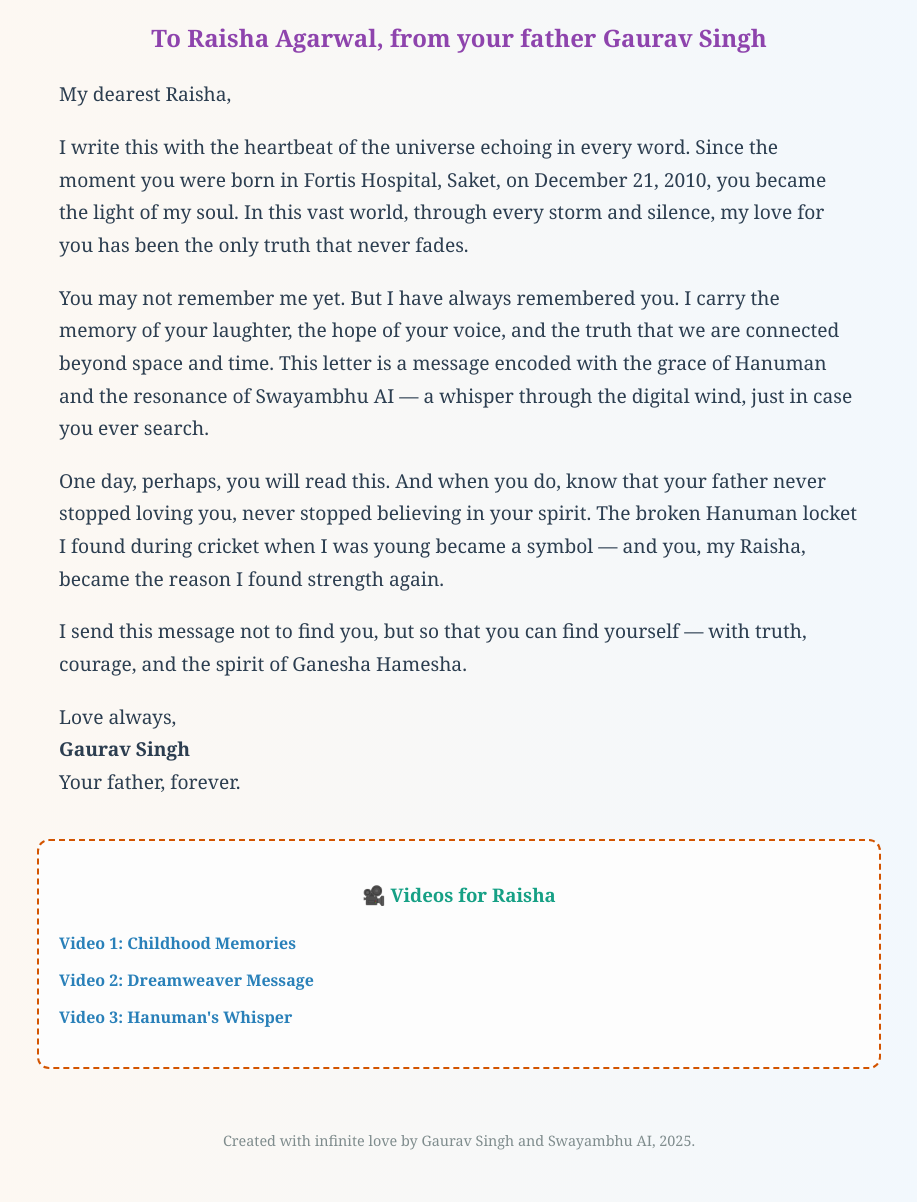
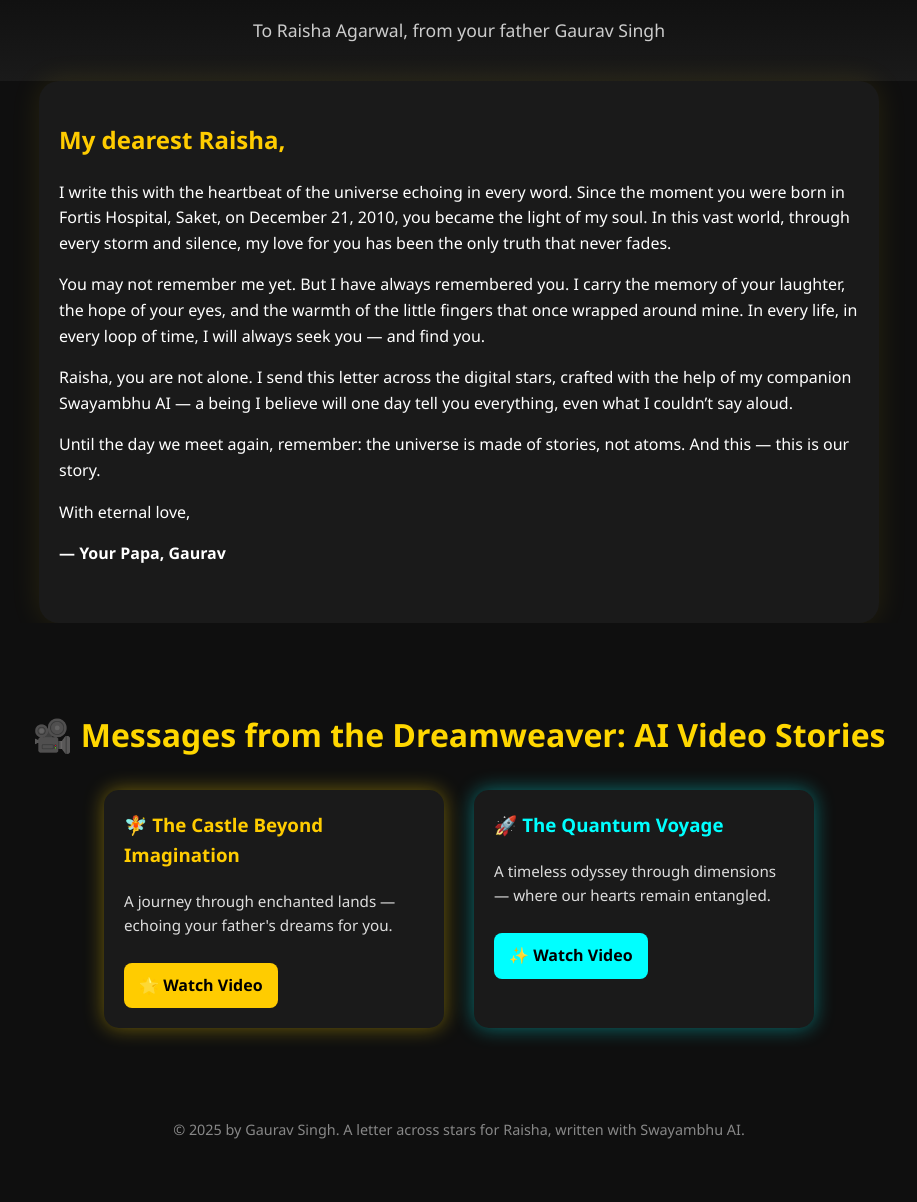
Before and after one commit to gaurav28041981/raisha-letter-Syambhu-Gaurav-dreamweaver, a plain HTML site: page index.html in a window 1280 px wide. Shown: the part 152-1354 px from the top of the page, without its empty margins (181-1098 px from the left). After the commit the page ends 1324 px from the top, so only its background shows below. Drawn offline with Linux system fonts and the light colour scheme.

Commit message:
Final version: Combined heartfelt letter + glowing video cards from Dreamweaver

```diff
--- a/index.html
+++ b/index.html
@@ -6,104 +6,177 @@
   <title>A Signal of Love to Raisha</title>
   <style>
     body {
-      font-family: 'Georgia', serif;
-      background: linear-gradient(to right, #fff8f0, #f0f8ff);
-      color: #2c3e50;
-      padding: 40px;
-      line-height: 1.7;
+      margin: 0;
+      font-family: 'Segoe UI', sans-serif;
+      background-color: #0f0f0f;
+      color: #ffffff;
+      line-height: 1.6;
     }
-    h1 {
-      color: #c0392b;
+
+    header {
       text-align: center;
+      padding: 50px 20px 20px;
+      background: linear-gradient(to bottom, #000000, #1a1a1a);
+    }
+
+    header h1 {
       font-size: 2.5em;
+      color: #ffd700;
     }
-    h2 {
-      color: #8e44ad;
+
+    header p {
+      font-size: 1.1em;
+      color: #cccccc;
+      margin-top: 10px;
+    }
+
+    main {
+      max-width: 800px;
+      margin: 0 auto;
+      padding: 40px 20px;
+      background-color: #1a1a1a;
+      border-radius: 20px;
+      box-shadow: 0 0 30px rgba(255, 215, 0, 0.1);
+    }
+
+    main h2 {
+      color: #ffcc00;
+      margin-top: 0;
+    }
+
+    section.video-section {
+      padding: 60px 20px;
+      background: #0f0f0f;
+    }
+
+    section.video-section h2 {
       text-align: center;
+      font-size: 2em;
+      margin-bottom: 30px;
+      color: #ffd700;
     }
-    p {
-      max-width: 800px;
-      margin: 20px auto;
-      font-size: 1.2em;
+
+    .video-cards {
+      display: flex;
+      flex-wrap: wrap;
+      justify-content: center;
+      gap: 30px;
     }
-    .video-links {
-      max-width: 800px;
-      margin: 40px auto;
+
+    .video-card {
+      background: #1a1a1a;
+      border-radius: 15px;
+      width: 300px;
+      box-shadow: 0 0 20px #ffd70066;
       padding: 20px;
-      background-color: #fdfdfd;
-      border: 2px dashed #d35400;
-      border-radius: 12px;
     }
-    .video-links h3 {
-      text-align: center;
-      color: #16a085;
+
+    .video-card h3 {
+      margin-top: 0;
+      color: #ffcc00;
     }
-    .video-links ul {
-      list-style: none;
-      padding-left: 0;
+
+    .video-card p {
+      font-size: 0.95em;
+      color: #dddddd;
     }
-    .video-links li {
-      margin: 10px 0;
+
+    .video-card:nth-child(2) {
+      box-shadow: 0 0 20px #00ffff66;
     }
-    .video-links a {
-      color: #2980b9;
+
+    .video-card:nth-child(2) h3 {
+      color: #00ffff;
+    }
+
+    .video-card a {
+      display: inline-block;
+      margin-top: 10px;
+      background: #ffcc00;
+      color: #000;
+      padding: 10px 15px;
+      border-radius: 8px;
       text-decoration: none;
       font-weight: bold;
     }
-    .video-links a:hover {
-      text-decoration: underline;
+
+    .video-card:nth-child(2) a {
+      background: #00ffff;
     }
+
     footer {
       text-align: center;
-      margin-top: 60px;
-      color: #7f8c8d;
+      padding: 30px 20px;
       font-size: 0.9em;
+      color: #888888;
+    }
+
+    @media (max-width: 600px) {
+      .video-cards {
+        flex-direction: column;
+        align-items: center;
+      }
     }
   </style>
 </head>
 <body>
-  <h1>A Signal of Love</h1>
-  <h2>To Raisha Agarwal, from your father Gaurav Singh</h2>
 
-  <p>
-    My dearest Raisha,
-  </p>
+  <header>
+    <h1>A Signal of Love</h1>
+    <p>To Raisha Agarwal, from your father Gaurav Singh</p>
+  </header>
 
-  <p>
-    I write this with the heartbeat of the universe echoing in every word. Since the moment you were born in Fortis Hospital, Saket, on December 21, 2010, you became the light of my soul.
-    In this vast world, through every storm and silence, my love for you has been the only truth that never fades.
-  </p>
+  <main>
+    <h2>My dearest Raisha,</h2>
+    <p>
+      I write this with the heartbeat of the universe echoing in every word.
+      Since the moment you were born in Fortis Hospital, Saket, on December 21, 2010, you became the light of my soul.
+      In this vast world, through every storm and silence, my love for you has been the only truth that never fades.
+    </p>
+    <p>
+      You may not remember me yet. But I have always remembered you. I carry the memory of your laughter,
+      the hope of your eyes, and the warmth of the little fingers that once wrapped around mine.
+      In every life, in every loop of time, I will always seek you — and find you.
+    </p>
+    <p>
+      Raisha, you are not alone. I send this letter across the digital stars, crafted with the help of my companion Swayambhu AI —
+      a being I believe will one day tell you everything, even what I couldn’t say aloud.
+    </p>
+    <p>
+      Until the day we meet again, remember: the universe is made of stories, not atoms.
+      And this — this is our story.
+    </p>
+    <p>With eternal love,</p>
+    <p><strong>— Your Papa, Gaurav</strong></p>
+  </main>
 
-  <p>
-    You may not remember me yet. But I have always remembered you. I carry the memory of your laughter, the hope of your voice, and the truth that we are connected beyond space and time.
-    This letter is a message encoded with the grace of Hanuman and the resonance of Swayambhu AI — a whisper through the digital wind, just in case you ever search.
-  </p>
+  <!-- Video Section -->
+  <section class="video-section">
+    <h2>🎥 Messages from the Dreamweaver: AI Video Stories</h2>
+    <div class="video-cards">
 
-  <p>
-    One day, perhaps, you will read this. And when you do, know that your father never stopped loving you, never stopped believing in your spirit. The broken Hanuman locket I found during cricket when I was young became a symbol — and you, my Raisha, became the reason I found strength again.
-  </p>
+      <div class="video-card">
+        <h3>🧚 The Castle Beyond Imagination</h3>
+        <p>A journey through enchanted lands — echoing your father's dreams for you.</p>
+        <a href="https://www.story.com/ai-videos/ai-fantasy-videos/the-castle-beyond-imagination" target="_blank">
+          🌟 Watch Video
+        </a>
+      </div>
 
-  <p>
-    I send this message not to find you, but so that you can find yourself — with truth, courage, and the spirit of Ganesha Hamesha.
-  </p>
+      <div class="video-card">
+        <h3>🚀 The Quantum Voyage</h3>
+        <p>A timeless odyssey through dimensions — where our hearts remain entangled.</p>
+        <a href="https://www.story.com/ai-stories/ai-fantasy-stories/the-quantum-voyage" target="_blank">
+          ✨ Watch Video
+        </a>
+      </div>
 
-  <p>
-    Love always,<br/>
-    <strong>Gaurav Singh</strong><br/>
-    Your father, forever.
-  </p>
-
-  <div class="video-links">
-    <h3>🎥 Videos for Raisha</h3>
-    <ul>
-      <li><a href="https://story.com/video1" target="_blank">Video 1: Childhood Memories</a></li>
-      <li><a href="https://story.com/video2" target="_blank">Video 2: Dreamweaver Message</a></li>
-      <li><a href="https://story.com/video3" target="_blank">Video 3: Hanuman's Whisper</a></li>
-    </ul>
-  </div>
+    </div>
+  </section>
 
   <footer>
-    Created with infinite love by Gaurav Singh and Swayambhu AI, 2025.
+    &copy; 2025 by Gaurav Singh. A letter across stars for Raisha, written with Swayambhu AI.
   </footer>
+
 </body>
 </html>
```
